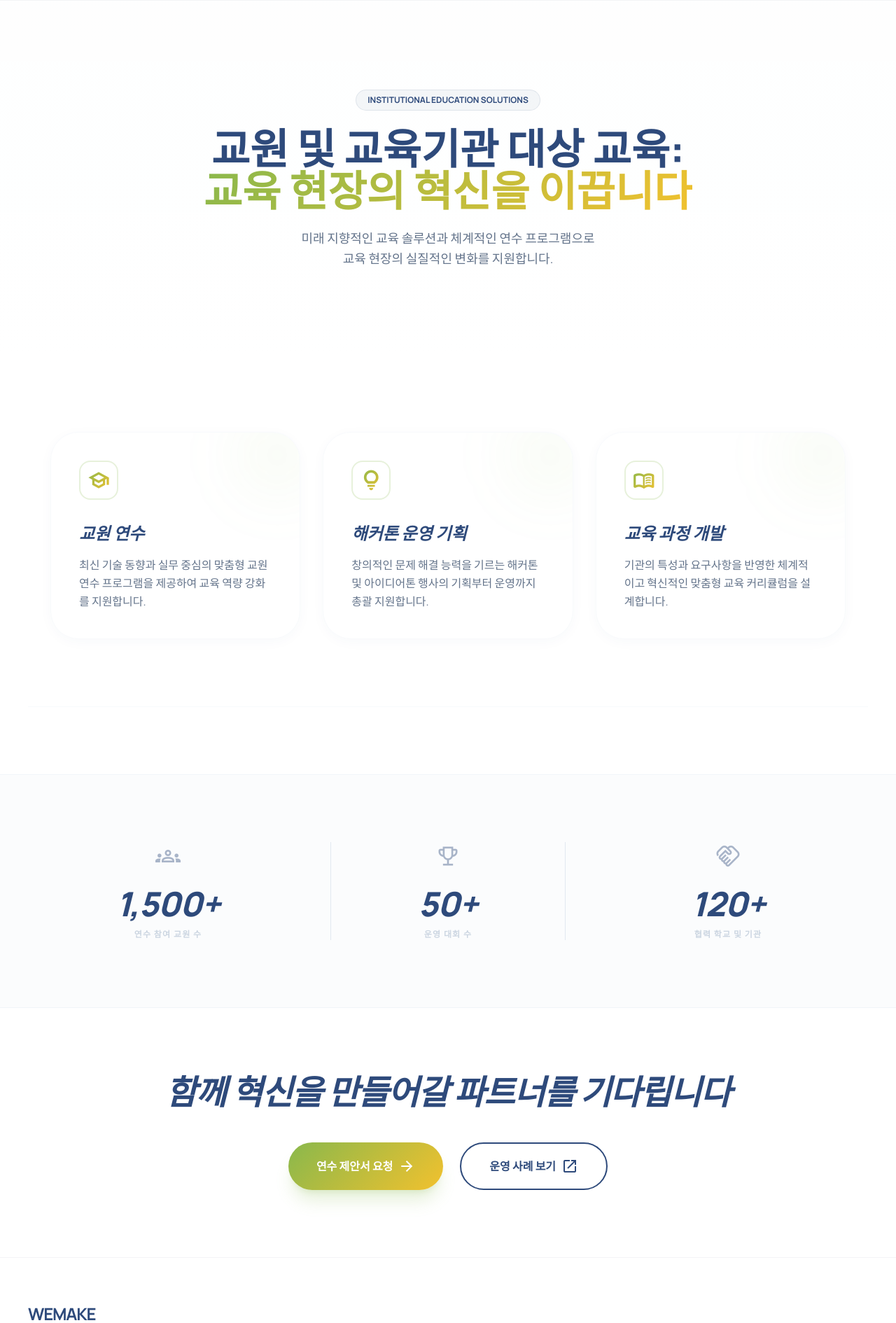
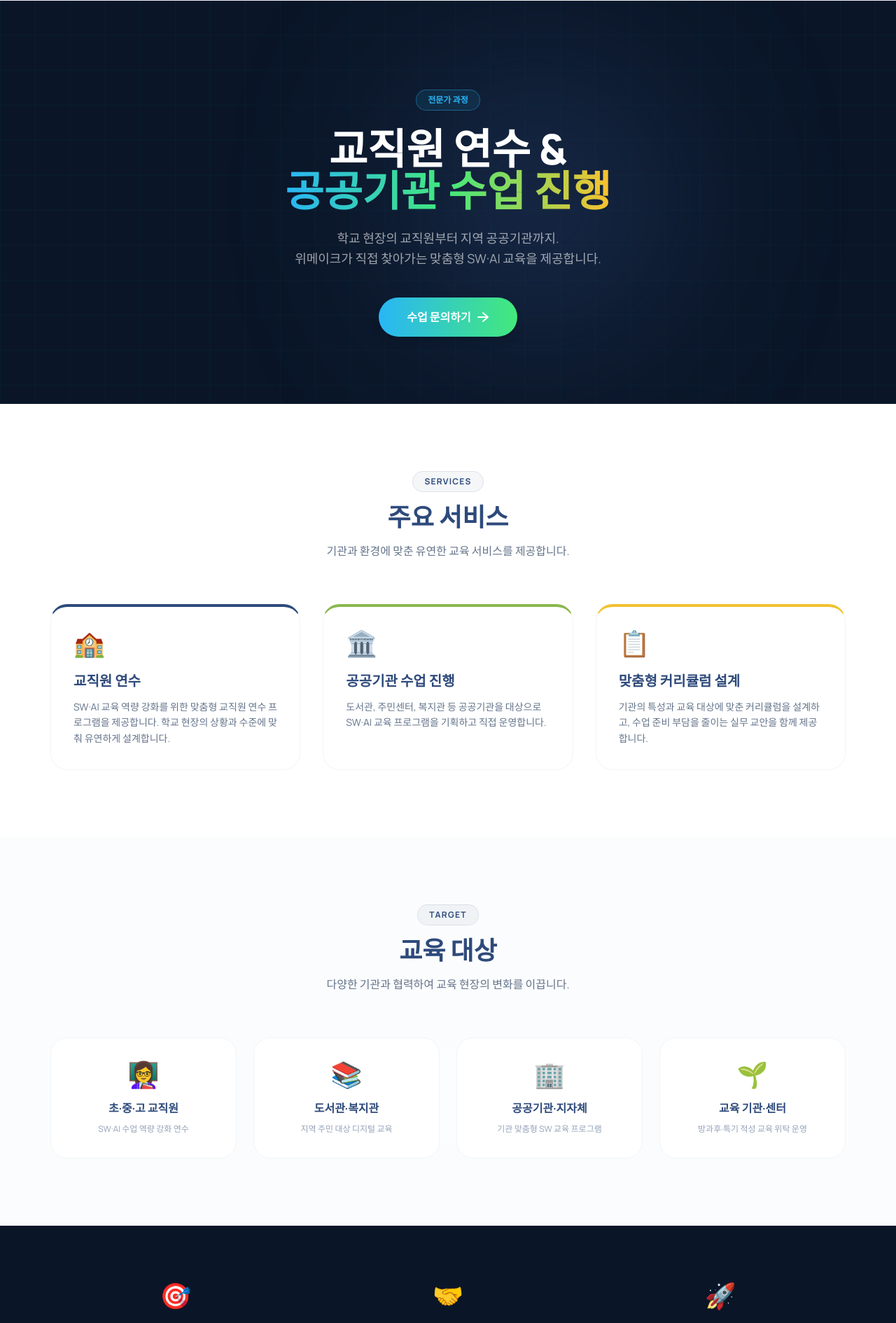
Before and after one commit to ellysabet/wemake_homepage, a React (Vite) app: page /pro/institution in a window 1280 px wide. Shown: the part 80-1970 px from the top of the page at 70% size. Built offline with nearby package versions, Linux system fonts and the light colour scheme.

Commit message:
Update InstitutionEdu.jsx

```diff
--- a/src/pages/InstitutionEdu.jsx
+++ b/src/pages/InstitutionEdu.jsx
@@ -1,99 +1,145 @@
-import logo from '../assets/logo.png'
-
 const InstitutionEdu = () => {
   const services = [
     {
-            title: '교원 연수',
-            desc: '최신 기술 동향과 실무 중심의 맞춤형 교원 연수 프로그램을 제공하여 교육 역량 강화를 지원합니다.',
-            icon: 'school'
+      icon: '🏫',
+      title: '교직원 연수',
+      desc: 'SW·AI 교육 역량 강화를 위한 맞춤형 교직원 연수 프로그램을 제공합니다. 학교 현장의 상황과 수준에 맞춰 유연하게 설계합니다.',
+      color: 'border-t-[#2E4A7B]',
     },
     {
-            title: '해커톤 운영 기획',
-            desc: '창의적인 문제 해결 능력을 기르는 해커톤 및 아이디어톤 행사의 기획부터 운영까지 총괄 지원합니다.',
-            icon: 'lightbulb'
+      icon: '🏛️',
+      title: '공공기관 수업 진행',
+      desc: '도서관, 주민센터, 복지관 등 공공기관을 대상으로 SW·AI 교육 프로그램을 기획하고 직접 운영합니다.',
+      color: 'border-t-[#89B84C]',
     },
     {
-            title: '교육 과정 개발',
-            desc: '기관의 특성과 요구사항을 반영한 체계적이고 혁신적인 맞춤형 교육 커리큘럼을 설계합니다.',
-            icon: 'menu_book'
-        }
+      icon: '📋',
+      title: '맞춤형 커리큘럼 설계',
+      desc: '기관의 특성과 교육 대상에 맞춘 커리큘럼을 설계하고, 수업 준비 부담을 줄이는 실무 교안을 함께 제공합니다.',
+      color: 'border-t-[#F2C12E]',
+    },
   ]
 
-    const achievements = [
-        { value: '1,500+', label: '연수 참여 교원 수', icon: 'groups' },
-        { value: '50+', label: '운영 대회 수', icon: 'emoji_events' },
-        { value: '120+', label: '협력 학교 및 기관', icon: 'handshake' }
+  const features = [
+    { icon: '🎯', title: '실습 70% 이상', desc: '핸즈온 중심 수업으로 주입식 교육 탈피' },
+    { icon: '🤝', title: '협업 기반 교육', desc: '수업 준비 부담을 덜어주는 맞춤형 커리큘럼 설계' },
+    { icon: '🚀', title: '최신 기술 반영', desc: '학생별 수준을 고려한 개별화 및 창의 융합 수업' },
+  ]
+
+  const targets = [
+    { icon: '👩‍🏫', title: '초·중·고 교직원', desc: 'SW·AI 수업 역량 강화 연수' },
+    { icon: '📚', title: '도서관·복지관', desc: '지역 주민 대상 디지털 교육' },
+    { icon: '🏢', title: '공공기관·지자체', desc: '기관 맞춤형 SW 교육 프로그램' },
+    { icon: '🌱', title: '교육 기관·센터', desc: '방과후·특기 적성 교육 위탁 운영' },
   ]
 
   return (
     <div className="bg-white min-h-screen">
-            {/* Authority Header */}
-            <header className="pt-32 pb-24 data-node-bg relative overflow-hidden bg-slate-50/30">
-                <div className="absolute inset-0 bg-gradient-to-b from-white/40 to-white pointer-events-none"></div>
+      {/* Hero */}
+      <section className="relative pt-32 pb-24 overflow-hidden bg-[#0A1628]">
+        <div className="absolute inset-0 opacity-10" style={{
+          backgroundImage: `linear-gradient(rgba(0,229,255,0.3) 1px,transparent 1px),linear-gradient(90deg,rgba(0,229,255,0.3) 1px,transparent 1px)`,
+          backgroundSize: '50px 50px'
+        }}/>
+        <div className="absolute top-1/2 right-1/4 w-96 h-96 bg-[#2E4A7B]/40 rounded-full blur-[120px] pointer-events-none -translate-y-1/2"/>
         <div className="max-w-[1200px] mx-auto px-6 lg:px-8 relative z-10 text-center">
-                    <span className="inline-block py-1.5 px-4 rounded-full bg-navy/5 text-navy font-bold text-xs mb-6 border border-navy/10">
-                        INSTITUTIONAL EDUCATION SOLUTIONS
+          <span className="inline-block py-1.5 px-4 rounded-full border border-[#29B6F6]/40 text-[#29B6F6] font-bold text-xs mb-6 bg-[#29B6F6]/10">
+            전문가 과정
           </span>
-                    <h1 className="text-4xl md:text-6xl font-extrabold text-navy mb-6 leading-tight">
-                        교원 및 교육기관 대상 교육:<br/>
-                        <span className="text-gradient">교육 현장의 혁신을 이끕니다</span>
+          <h1 className="text-4xl md:text-6xl font-extrabold text-white mb-6 leading-tight">
+            교직원 연수 &<br />
+            <span className="bg-gradient-to-r from-[#29B6F6] via-[#43E97B] to-[#F9C12E] bg-clip-text text-transparent">
+              공공기관 수업 진행
+            </span>
           </h1>
-                    <p className="text-lg text-slate-500 max-w-2xl mx-auto mb-10 leading-relaxed font-medium">
-                        미래 지향적인 교육 솔루션과 체계적인 연수 프로그램으로 <br className="hidden md:block" />
-                        교육 현장의 실질적인 변화를 지원합니다.
+          <p className="text-lg text-white/60 max-w-2xl mx-auto mb-10 leading-relaxed font-medium">
+            학교 현장의 교직원부터 지역 공공기관까지.<br />
+            위메이크가 직접 찾아가는 맞춤형 SW·AI 교육을 제공합니다.
           </p>
+          <a
+            href="mailto:arkim12345@gmail.com"
+            target="_blank"
+            rel="noopener noreferrer"
+            className="inline-flex items-center gap-2 bg-gradient-to-r from-[#29B6F6] to-[#43E97B] text-white px-10 py-4 rounded-full font-bold shadow-lg hover:-translate-y-0.5 transition-all duration-300"
+          >
+            수업 문의하기
+            <svg width="18" height="18" viewBox="0 0 18 18" fill="none"><path d="M2 9h14M9 3l7 6-7 6" stroke="currentColor" strokeWidth="2" strokeLinecap="round" strokeLinejoin="round"/></svg>
+          </a>
         </div>
-            </header>
+      </section>
 
-            {/* Service Blocks */}
-            <section className="py-24">
-                <div className="max-w-[1200px] mx-auto px-6 lg:px-8 border-b border-slate-50 pb-24">
+      {/* 주요 서비스 */}
+      <section className="py-24 bg-white">
+        <div className="max-w-[1200px] mx-auto px-6 lg:px-8">
+          <div className="text-center mb-16">
+            <span className="inline-block px-4 py-1.5 rounded-full bg-navy/5 text-navy text-xs font-bold uppercase tracking-widest mb-4 border border-navy/10">Services</span>
+            <h2 className="text-3xl md:text-4xl font-extrabold text-navy mb-4">주요 서비스</h2>
+            <p className="text-slate-500 font-medium">기관과 환경에 맞춘 유연한 교육 서비스를 제공합니다.</p>
+          </div>
           <div className="grid grid-cols-1 md:grid-cols-3 gap-8">
-                        {services.map((item, index) => (
-                            <div key={index} className="glass-card rounded-[2.5rem] p-10 relative overflow-hidden group hover:-translate-y-3 transition-all duration-500 border-slate-50 bg-white">
-                                <div className="absolute -right-8 -top-8 w-32 h-32 bg-wemake-green/5 rounded-full blur-2xl group-hover:bg-wemake-green/10 transition-colors"></div>
-                                <div className="w-14 h-14 rounded-2xl border-2 border-wemake-green/20 flex items-center justify-center mb-8">
-                                    <span className="material-symbols-outlined text-3xl text-gradient font-bold">{item.icon}</span>
-                                </div>
-                                <h3 className="text-2xl font-bold text-navy mb-4 italic">{item.title}</h3>
-                                <p className="text-slate-500 font-medium leading-relaxed">{item.desc}</p>
+            {services.map((s, i) => (
+              <div key={i} className={`p-8 rounded-3xl border border-slate-100 border-t-4 ${s.color} hover:shadow-xl hover:-translate-y-1 transition-all duration-300 bg-white`}>
+                <div className="text-4xl mb-5">{s.icon}</div>
+                <h3 className="text-xl font-bold text-navy mb-3">{s.title}</h3>
+                <p className="text-slate-500 text-sm leading-relaxed font-medium">{s.desc}</p>
               </div>
             ))}
           </div>
         </div>
       </section>
 
-            {/* Achievement Dashboard */}
-            <section className="bg-slate-50/50 py-24 border-y border-slate-100">
-                <div className="max-w-[1200px] mx-auto px-6 lg:px-8 text-navy">
-                    <div className="grid grid-cols-1 md:grid-cols-3 gap-16 text-center">
-                        {achievements.map((item, index) => (
-                            <div key={index} className={`flex flex-col items-center ${index === 1 ? 'md:border-x md:border-slate-200' : ''}`}>
-                                <div className="flex justify-center mb-6">
-                                    <span className="material-symbols-outlined text-4xl text-navy opacity-40 font-filled">{item.icon}</span>
+      {/* 교육 대상 */}
+      <section className="py-24 bg-slate-50/50">
+        <div className="max-w-[1200px] mx-auto px-6 lg:px-8">
+          <div className="text-center mb-16">
+            <span className="inline-block px-4 py-1.5 rounded-full bg-navy/5 text-navy text-xs font-bold uppercase tracking-widest mb-4 border border-navy/10">Target</span>
+            <h2 className="text-3xl md:text-4xl font-extrabold text-navy mb-4">교육 대상</h2>
+            <p className="text-slate-500 font-medium">다양한 기관과 협력하여 교육 현장의 변화를 이끕니다.</p>
           </div>
-                                <div className="text-5xl font-black mb-3 italic tracking-tight">{item.value}</div>
-                                <div className="text-xs font-black text-slate-300 uppercase tracking-widest">{item.label}</div>
+          <div className="grid grid-cols-2 md:grid-cols-4 gap-6">
+            {targets.map((t, i) => (
+              <div key={i} className="bg-white rounded-3xl p-8 border border-slate-100 text-center hover:shadow-lg hover:-translate-y-1 transition-all duration-300">
+                <div className="text-4xl mb-4">{t.icon}</div>
+                <h3 className="text-base font-bold text-navy mb-2">{t.title}</h3>
+                <p className="text-slate-400 text-xs font-medium leading-relaxed">{t.desc}</p>
               </div>
             ))}
           </div>
         </div>
       </section>
 
-            {/* CTAs */}
-            <section className="py-24 text-center">
+      {/* 특징 배너 */}
+      <section className="py-20 bg-[#0A1628]">
         <div className="max-w-[1200px] mx-auto px-6 lg:px-8">
-                    <h2 className="text-3xl md:text-5xl font-extrabold text-navy mb-12 italic tracking-tight">함께 혁신을 만들어갈 파트너를 기다립니다</h2>
-                    <div className="flex flex-col sm:flex-row justify-center gap-6">
-                        <button className="btn-gradient px-10 py-5 shadow-xl shadow-wemake-green/20 flex items-center justify-center gap-2 group">
-                            연수 제안서 요청
-                            <span className="material-symbols-outlined transition-transform group-hover:translate-x-1">arrow_forward</span>
-                        </button>
-                        <button className="bg-white border-2 border-navy text-navy px-10 py-5 rounded-full font-bold hover:bg-navy hover:text-white transition-all duration-300 flex items-center justify-center gap-2">
-                            운영 사례 보기
-                            <span className="material-symbols-outlined">open_in_new</span>
-                        </button>
+          <div className="grid grid-cols-1 md:grid-cols-3 gap-8 text-center">
+            {features.map((item, i) => (
+              <div key={i} className="text-white">
+                <div className="text-4xl mb-4">{item.icon}</div>
+                <h3 className="text-lg font-bold mb-2">{item.title}</h3>
+                <p className="text-white/50 text-sm font-medium leading-relaxed">{item.desc}</p>
               </div>
+            ))}
+          </div>
+        </div>
+      </section>
+
+      {/* CTA */}
+      <section className="py-20 bg-slate-50">
+        <div className="max-w-[800px] mx-auto px-6 text-center">
+          <h2 className="text-2xl md:text-3xl font-extrabold text-navy mb-4">교육 의뢰 및 문의</h2>
+          <p className="text-slate-500 font-medium mb-8 leading-relaxed">
+            연수 규모, 대상, 일정 등을 알려주시면<br />
+            맞춤형 교육 프로그램을 제안해드립니다.
+          </p>
+          <a
+            href="mailto:arkim12345@gmail.com"
+            target="_blank"
+            rel="noopener noreferrer"
+            className="inline-flex items-center gap-2 bg-gradient-to-r from-[#29B6F6] to-[#43E97B] text-white px-10 py-4 rounded-full font-bold shadow-lg hover:-translate-y-0.5 transition-all duration-300"
+          >
+            수업 문의하기
+            <svg width="18" height="18" viewBox="0 0 18 18" fill="none"><path d="M2 9h14M9 3l7 6-7 6" stroke="currentColor" strokeWidth="2" strokeLinecap="round" strokeLinejoin="round"/></svg>
+          </a>
         </div>
       </section>
     </div>
```
Lines whose indentation alone changed are shown as unchanged.
